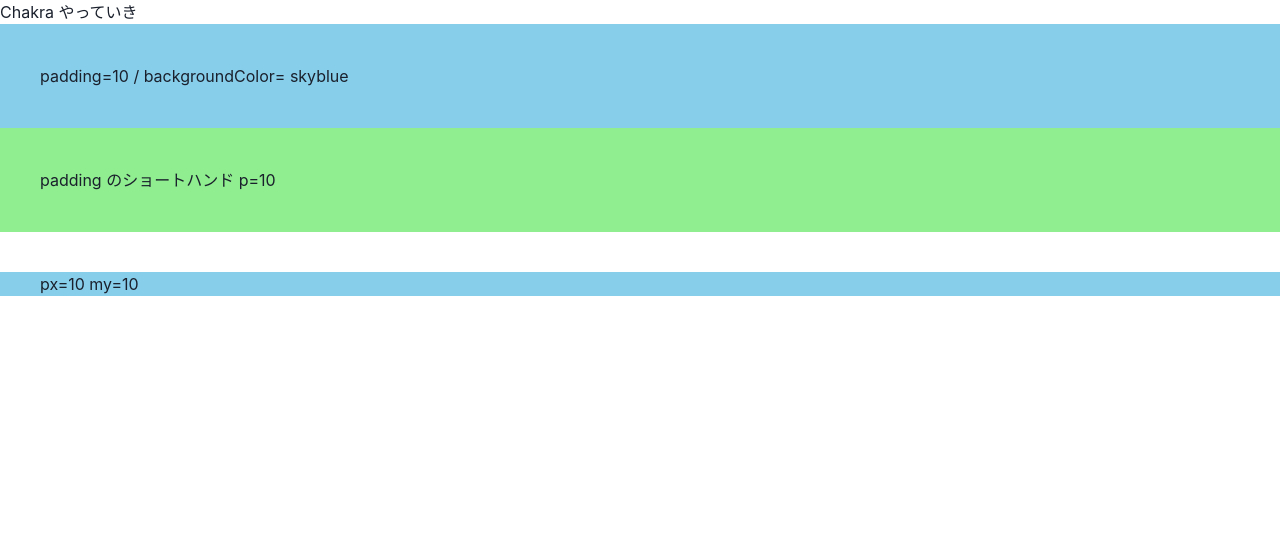
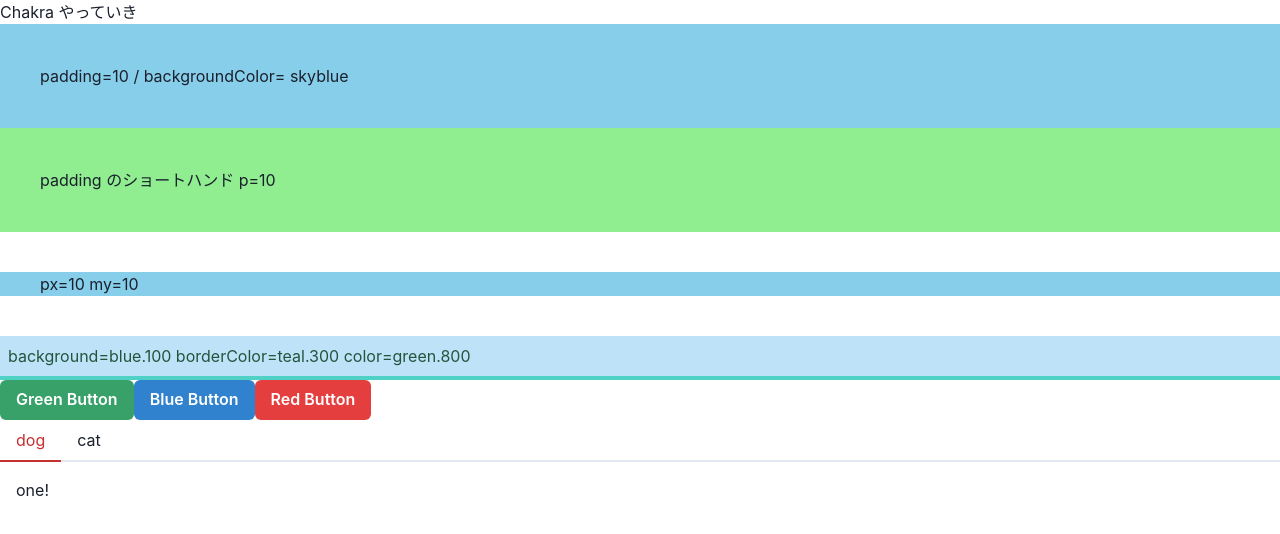
Before and after one commit to y4shiro/chakraui-way-of-walking, a Next.js app: page / in a window 1280 px wide. Shown: the top 534 px of the page. Built offline with nearby package versions, Linux system fonts and the light colour scheme.

Commit message:
色の Theme や colorScheme について

```diff
--- a/pages/index.tsx
+++ b/pages/index.tsx
@@ -2,7 +2,15 @@ import type { NextPage } from 'next';
 import Head from 'next/head';
 import Image from 'next/image';
 
-import { Box } from '@chakra-ui/react';
+import {
+  Box,
+  Button,
+  Tabs,
+  Tab,
+  TabList,
+  TabPanels,
+  TabPanel,
+} from '@chakra-ui/react';
 
 const Home: NextPage = () => {
   return (
@@ -17,6 +25,33 @@ const Home: NextPage = () => {
       <Box px={10} my={10} backgroundColor="skyblue">
         px=10 my=10
       </Box>
+      <Box
+        background={'blue.100'}
+        borderColor={'teal.300'}
+        color={'green.800'}
+        borderBottomWidth={4}
+        p={2}
+      >
+        background={'blue.100'} borderColor={'teal.300'} color={'green.800'}
+      </Box>
+
+      <Button colorScheme="green">Green Button</Button>
+      <Button colorScheme="blue">Blue Button</Button>
+      <Button colorScheme="red">Red Button</Button>
+      <Tabs colorScheme="red">
+        <TabList>
+          <Tab>dog</Tab>
+          <Tab>cat</Tab>
+        </TabList>
+        <TabPanels>
+          <TabPanel>
+            <p>one!</p>
+          </TabPanel>
+          <TabPanel>
+            <p>two!</p>
+          </TabPanel>
+        </TabPanels>
+      </Tabs>
     </>
   );
 };
```
